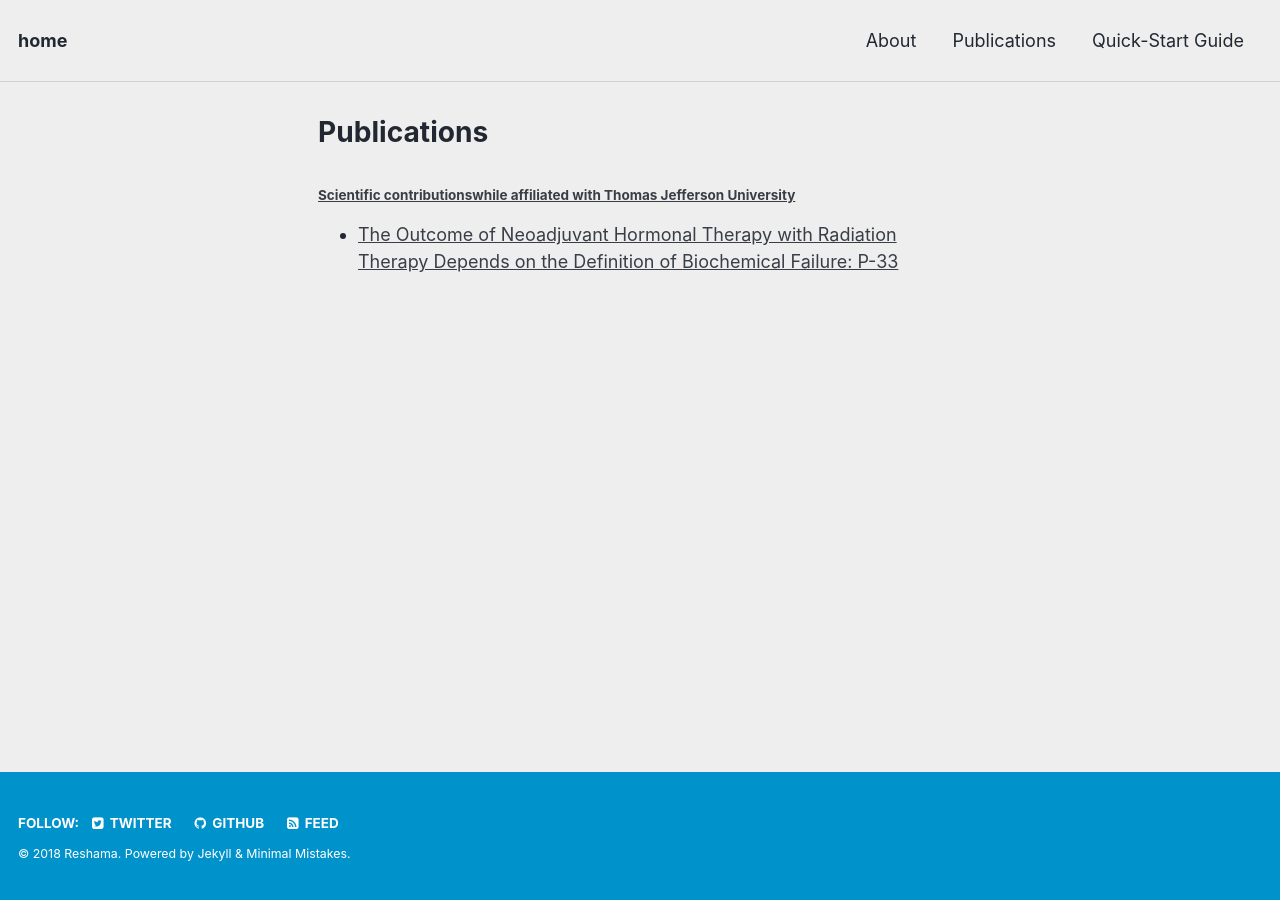
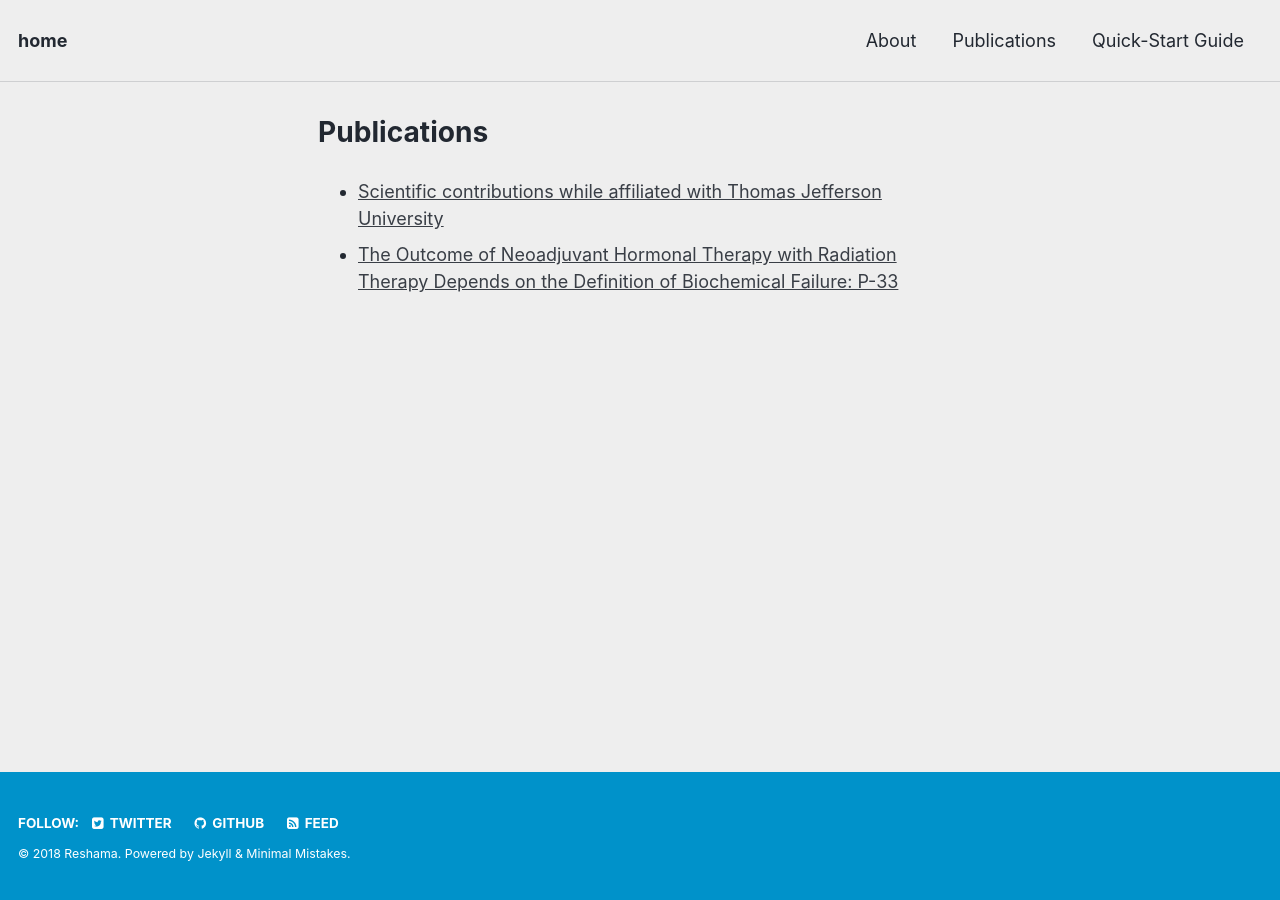
Before and after one commit to reshamas/reshamas.github.io, a Jekyll site: the page built from publications/index.md, in a window 1280 px wide. Built offline with Jekyll 4.4.1, drawn with Linux system fonts in a browser that asks for light colours.

Commit message:
Update index.md

```diff
--- a/publications/index.md
+++ b/publications/index.md
@@ -6,5 +6,5 @@ comments: false
 ---
 
 
-#### [Scientific contributionswhile affiliated with Thomas Jefferson University](https://www.researchgate.net/scientific-contributions/59221316_Reshama_Shaikh)
+* [Scientific contributions while affiliated with Thomas Jefferson University](https://www.researchgate.net/scientific-contributions/59221316_Reshama_Shaikh)
 * [The Outcome of Neoadjuvant Hormonal Therapy with Radiation Therapy Depends on the Definition of Biochemical Failure: P-33](https://journals.lww.com/journalppo/Citation/2002/11000/The_Outcome_of_Neoadjuvant_Hormonal_Therapy_with.77.aspx)
```
